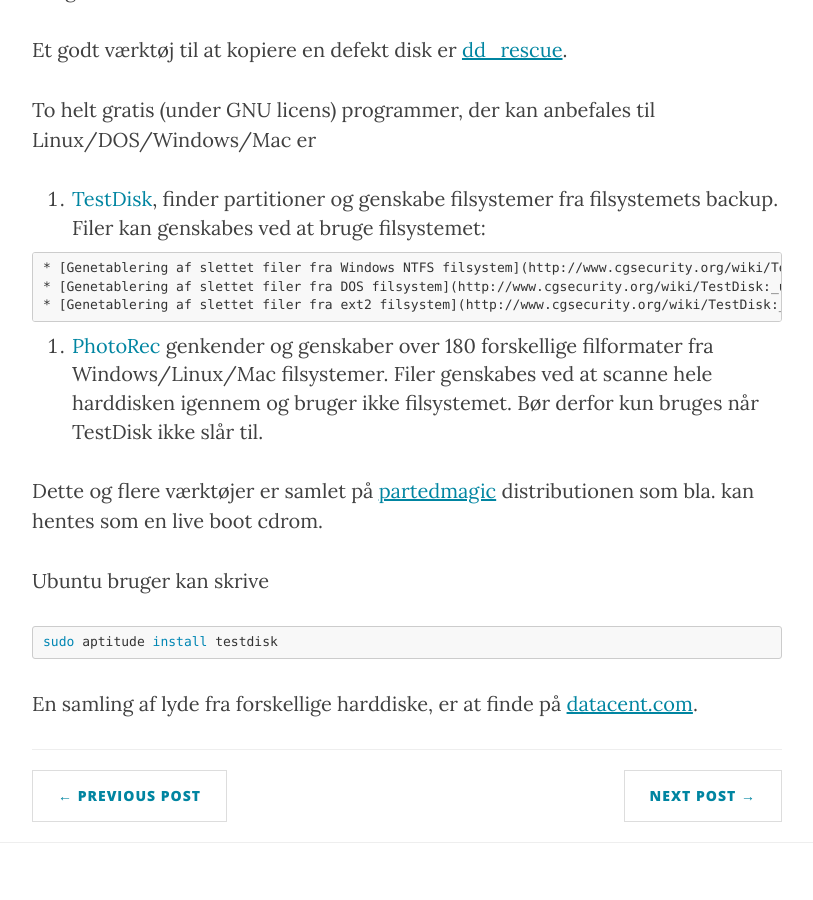
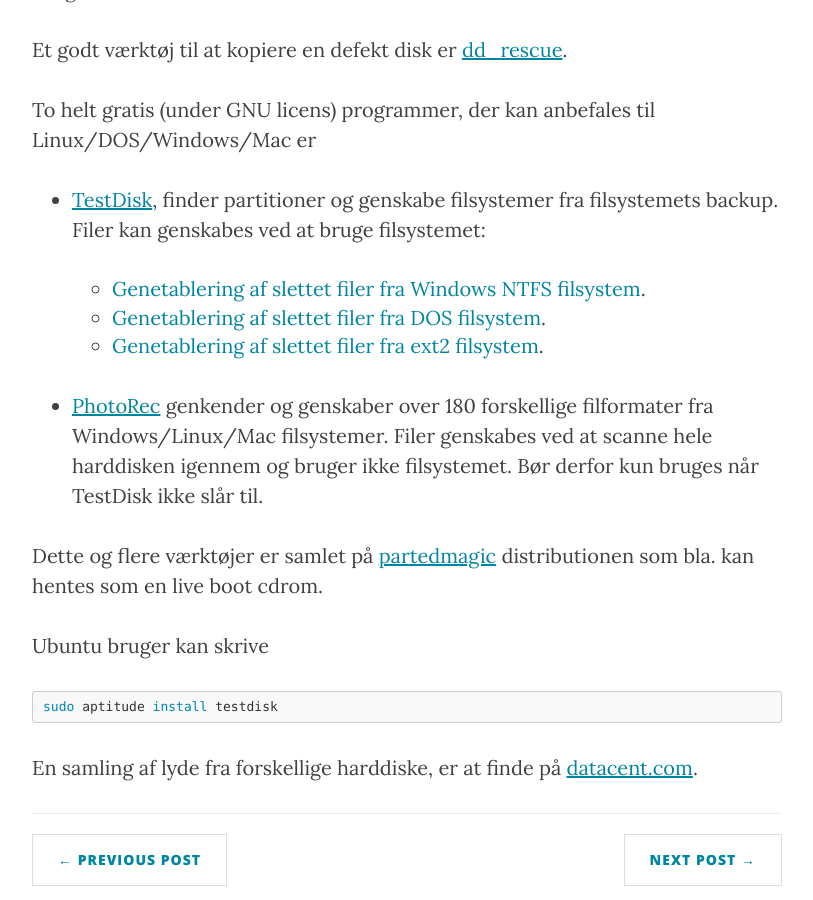
Before and after one commit to clysel/christian.lysel.net, a Jekyll site: the page built from _posts/2009-09-09-redning-af-data-fra-harddisk.markdown, in a window 1280 px wide and 900 px high, scrolled down 608 px. Shown: the whole window, without its empty margins (233-1046 px from the left). Built offline with Jekyll 4.4.1, drawn with Linux system fonts in a browser that asks for light colours; nearby versions of some CDN libraries; some of the changed lines change nothing that is shown.

Commit message:
Update 2009-09-09-redning-af-data-fra-harddisk.markdown

```diff
--- a/_posts/2009-09-09-redning-af-data-fra-harddisk.markdown
+++ b/_posts/2009-09-09-redning-af-data-fra-harddisk.markdown
@@ -9,13 +9,13 @@
 
 To helt gratis (under GNU licens) programmer, der kan anbefales til Linux/DOS/Windows/Mac er
 
-  1. [TestDisk](http://www.cgsecurity.org/wiki/TestDisk), finder partitioner og genskabe filsystemer fra filsystemets backup. Filer kan genskabes ved at bruge filsystemet:
+ * [TestDisk](http://www.cgsecurity.org/wiki/TestDisk), finder partitioner og genskabe filsystemer fra filsystemets backup. Filer kan genskabes ved at bruge filsystemet:
 
-    * [Genetablering af slettet filer fra Windows NTFS filsystem](http://www.cgsecurity.org/wiki/TestDisk:_undelete_file_for_NTFS).
-    * [Genetablering af slettet filer fra DOS filsystem](http://www.cgsecurity.org/wiki/TestDisk:_undelete_file_for_FAT).
-    * [Genetablering af slettet filer fra ext2 filsystem](http://www.cgsecurity.org/wiki/TestDisk:_undelete_file_for_ext2).
+   * [Genetablering af slettet filer fra Windows NTFS filsystem](http://www.cgsecurity.org/wiki/TestDisk:_undelete_file_for_NTFS).
+   * [Genetablering af slettet filer fra DOS filsystem](http://www.cgsecurity.org/wiki/TestDisk:_undelete_file_for_FAT).
+   * [Genetablering af slettet filer fra ext2 filsystem](http://www.cgsecurity.org/wiki/TestDisk:_undelete_file_for_ext2).
 
-  2. [PhotoRec](http://www.cgsecurity.org/wiki/PhotoRec) genkender og genskaber over 180 forskellige filformater fra Windows/Linux/Mac filsystemer. Filer genskabes ved at scanne hele harddisken igennem og bruger ikke filsystemet. Bør derfor kun bruges når TestDisk ikke slår til.
+ * [PhotoRec](http://www.cgsecurity.org/wiki/PhotoRec) genkender og genskaber over 180 forskellige filformater fra Windows/Linux/Mac filsystemer. Filer genskabes ved at scanne hele harddisken igennem og bruger ikke filsystemet. Bør derfor kun bruges når TestDisk ikke slår til.
 
 Dette og flere værktøjer er samlet på [partedmagic](http://partedmagic.com/) distributionen som bla. kan hentes som en live boot cdrom.
 
```
